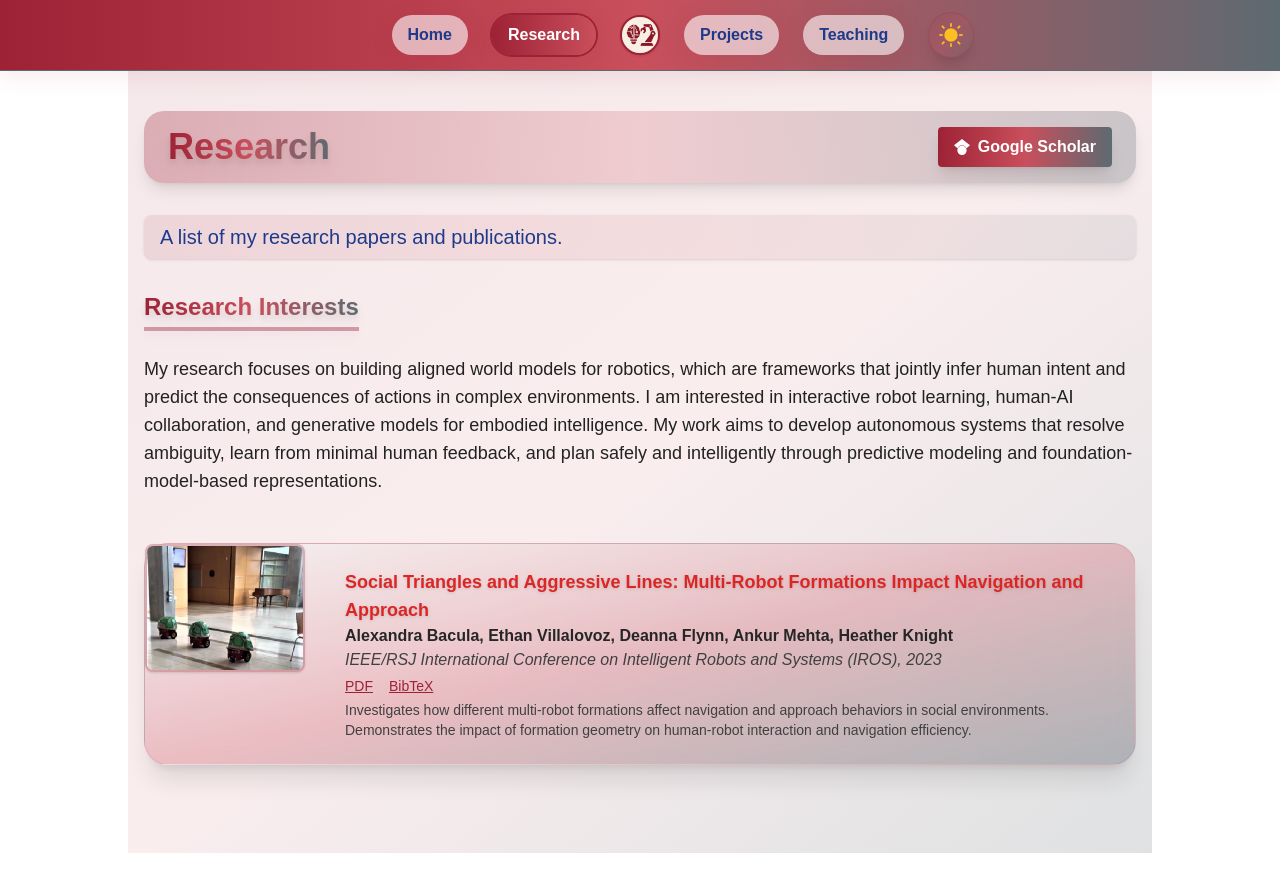
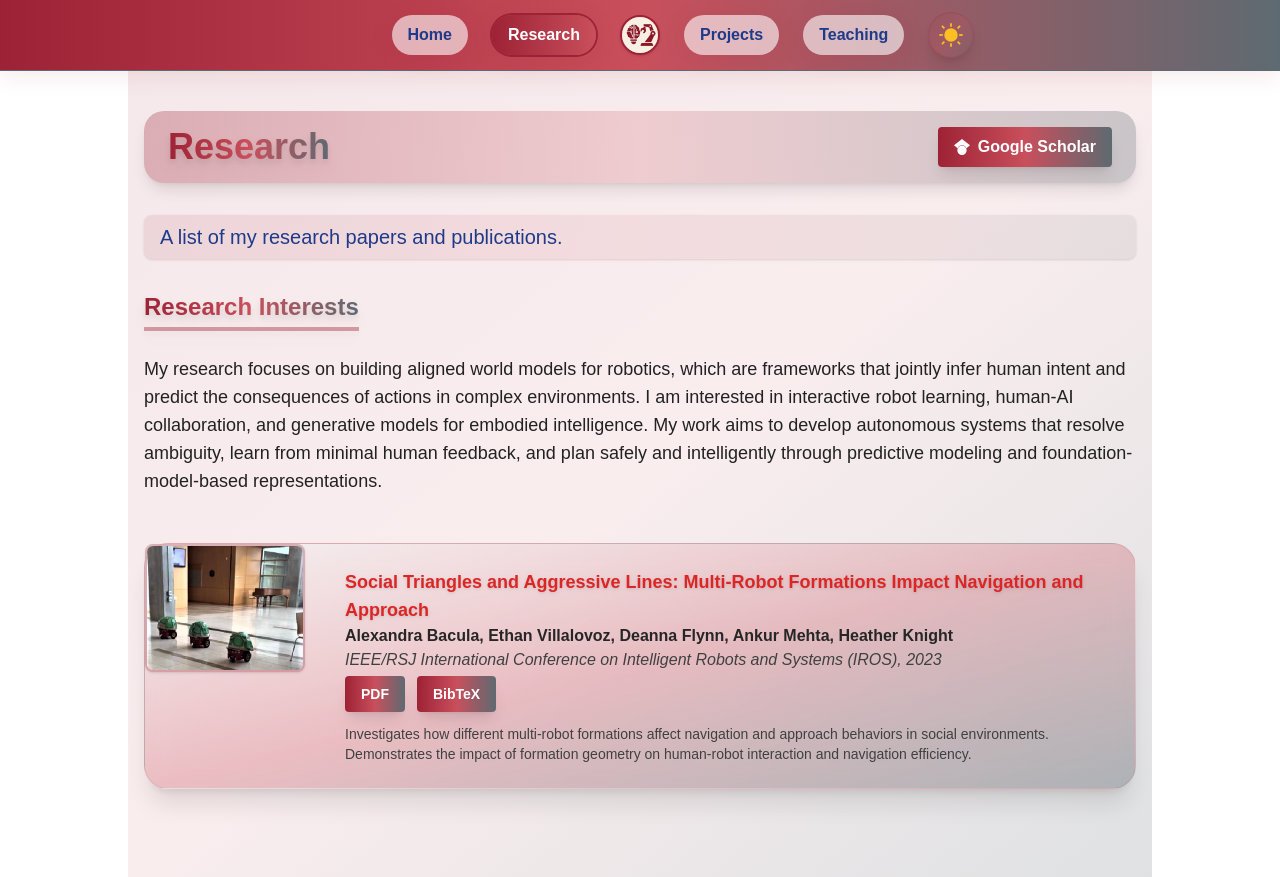
Before and after one commit to ethanvillalovoz/ethanvillalovoz.github.io, a Next.js app: page /research in a window 1280 px wide. Before the commit the page ends 853 px from the top, so only its background shows below. Built offline with nearby package versions, Linux system fonts and the light colour scheme.

Commit message:
updated buttons on research page

```diff
--- a/src/app/research/page.tsx
+++ b/src/app/research/page.tsx
@@ -149,10 +149,10 @@ export default function ResearchPage() {
 								<div className="italic text-neutral-700 dark:text-neutral-300 mb-1">
 									{paper.conference}
 								</div>
-								<div className="flex flex-wrap gap-4 mb-1">
+								<div className="flex flex-wrap gap-3 mb-3">
 									<a
 										href={paper.pdf}
-										className="text-primary underline text-sm"
+										className="inline-flex items-center px-4 py-2 rounded bg-gradient-to-r from-primary via-primary-light to-primary-dark text-white font-semibold shadow-lg hover:brightness-110 transition text-sm"
 										target="_blank"
 										rel="noopener noreferrer"
 									>
@@ -160,7 +160,7 @@ export default function ResearchPage() {
 									</a>
 									<a
 										href={paper.bibtex}
-										className="text-primary underline text-sm"
+										className="inline-flex items-center px-4 py-2 rounded bg-gradient-to-r from-primary via-primary-light to-primary-dark text-white font-semibold shadow-lg hover:brightness-110 transition text-sm"
 										target="_blank"
 										rel="noopener noreferrer"
 									>
```
